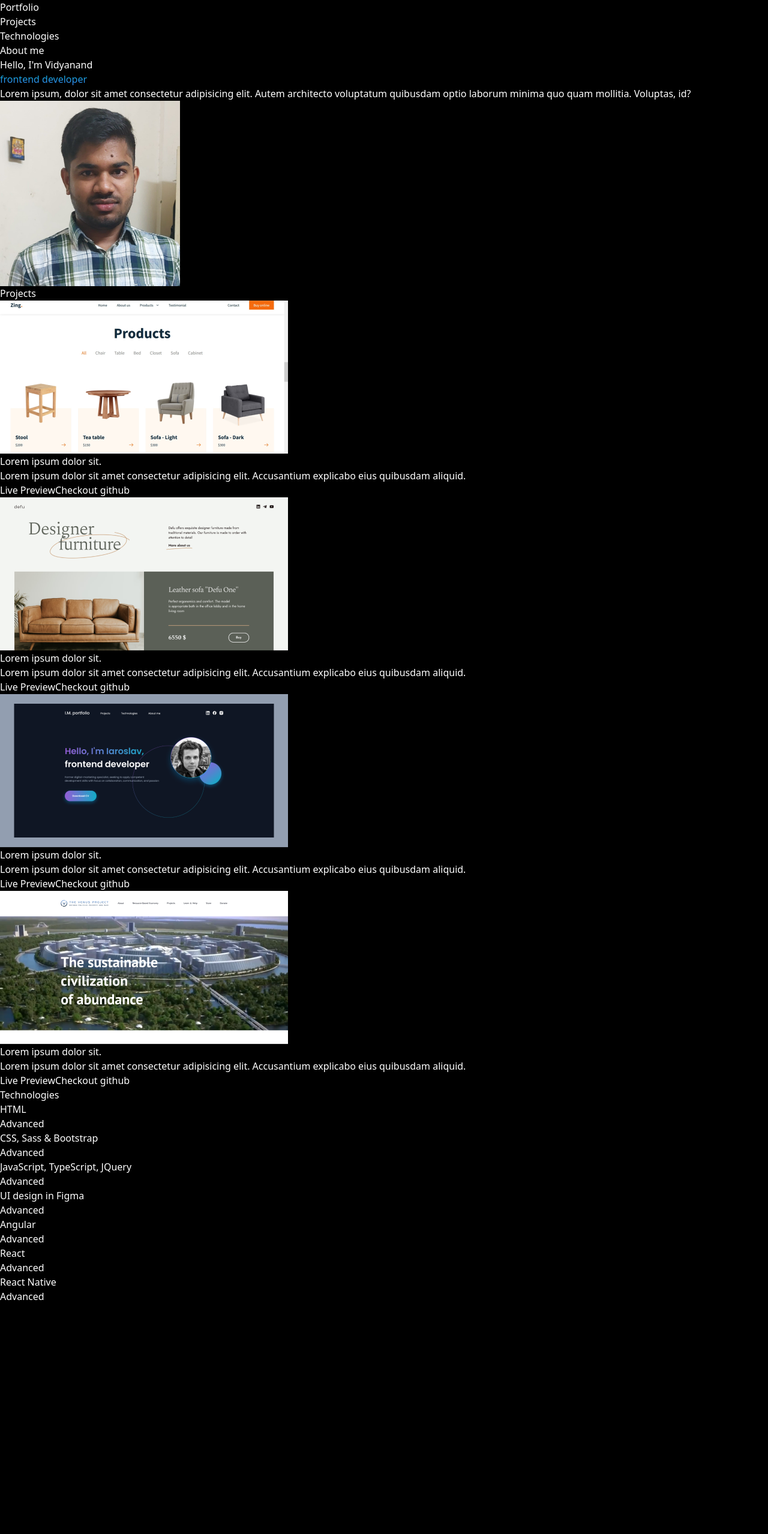
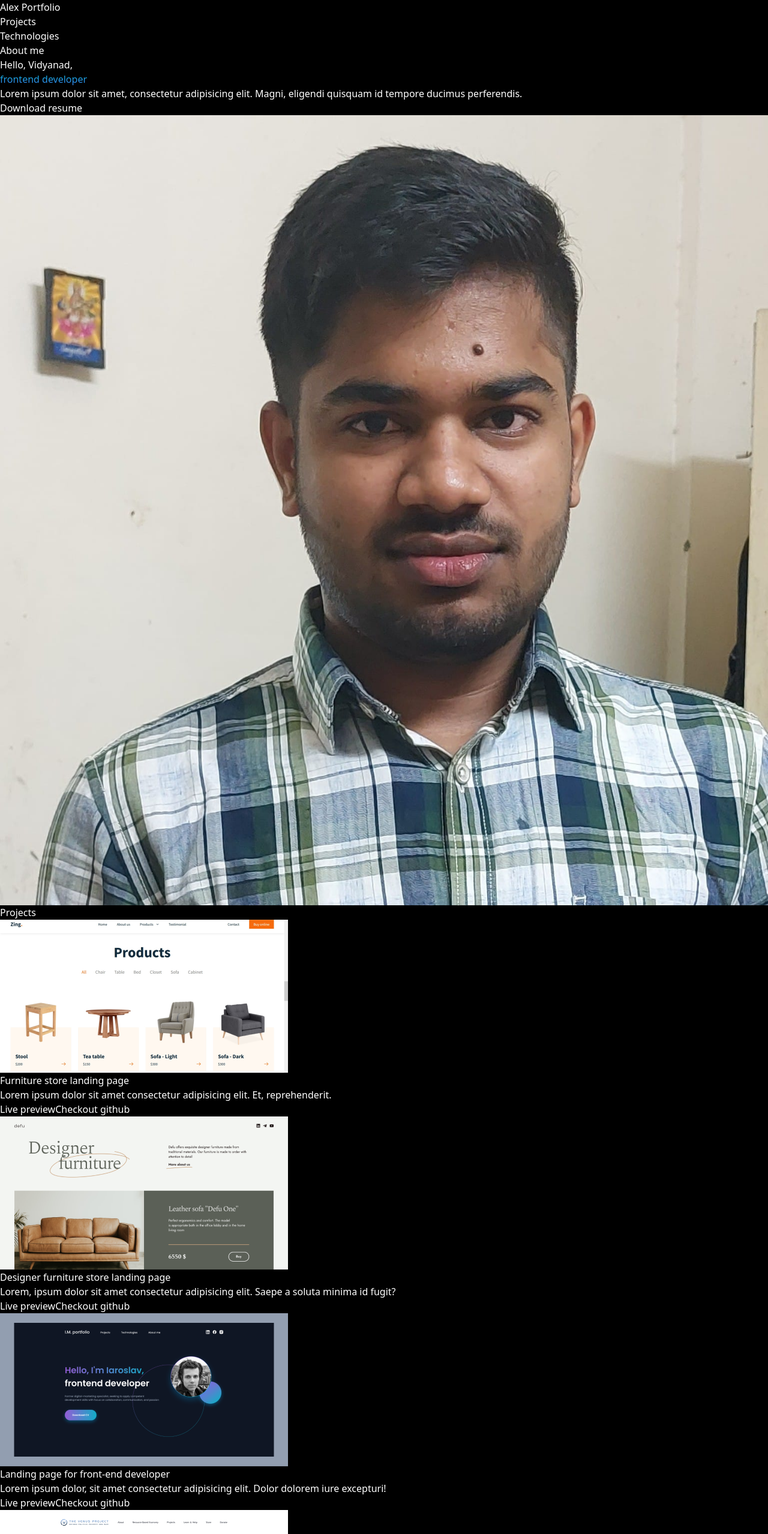
Before and after one commit to vidyanandk/portfolio_web, a React (Vite) app: page / in a window 1280 px wide. Shown: the top 2557 px of the page at 60% size. Before the commit the page ends 2173 px from the top, so only its background shows below. Built offline with nearby package versions, Linux system fonts and the light colour scheme.

Commit message:
Fix bug in login functionality

```diff
--- a/src/App.jsx
+++ b/src/App.jsx
@@ -1,100 +1,166 @@
-
-import './App.css'
-import Porfile from "./assets/Photo.jpg"
-// import ProfileBg from "./assets/small.png"
-import Project1 from "./assets/project1.png"
-import Project2 from "./assets/project2.png"
-import Project3 from "./assets/project3.png"
-import Project4 from "./assets/project4.png"
+import "./App.css";
+import Porfile from "./assets/Photo.jpg";
+import Project1 from "./assets/project1.png";
+import Project2 from "./assets/project2.png";
+import Project3 from "./assets/project3.png";
+import Project4 from "./assets/project4.png";
+import Facebook from "./assets/facebook.svg";
+import LinkedIn from "./assets/linkedin.svg";
+import Instagram from "./assets/instagram.svg";
+import ArrowDown from "./assets/arrow-down.svg";
+import { useEffect, useState } from "react";
 
 function App() {
+  const [scrolling, setScrolling] = useState(false);
+
+  const onPageScroll = () => {
+    if(window.pageYOffset > 200) {
+      setScrolling(true)
+    } else {
+      setScrolling(false);
+    }
+  }
+
+  useEffect(() => {
+    window.addEventListener("scroll", onPageScroll)
+    return() => {
+      window.removeEventListener("scroll", onPageScroll)
+    }
+  }, [])
 
   return (
-    <>
-      <header>
-          <div className='container m-auto px-4 py-6'>
-            <div className='flex justify-between items-center'>
+    <div className="max-w-4xl m-auto relative">
+      <header className={`${scrolling ? 'border-b border-gray-900' : ''}  fixed left-0 right-0 top-0 z-20`} id="home">
+        <div className="container m-auto px-4 py-6 max-w-4xl bg-black">
+          <div className="flex flex-col gap-4 sm:flex-row justify-between items-center">
             <div>
-                    <h1 className='font-extrabold text-xl'>Portfolio</h1>
+              <h1 className="font-bold text-2xl">Alex Portfolio</h1>
             </div>
             <div>
-                <ul className='flex gap-4'>
+              <ul className="flex gap-4">
                 <li>
-                    <a className='text-gray-400 hover:text-white cursor-pointer'>Projects</a>
+                  <a href="#projects" className="text-gray-400 hover:text-white cursor-pointer">
+                    Projects
+                  </a>
                 </li>
                 <li>
-                    <a className='text-gray-400 hover:text-white cursor-pointer'>Technologies</a>
+                  <a href="#technologies" className="text-gray-400 hover:text-white cursor-pointer">
+                    Technologies
+                  </a>
                 </li>
                 <li>
-                    <a className='text-gray-400 hover:text-white cursor-pointer'>About me</a>
+                  <a href="#aboutme" className="text-gray-400 hover:text-white cursor-pointer">
+                    About me
+                  </a>
                 </li>
               </ul>
             </div>
           </div>
         </div>
       </header>
-      <main>
-        {/* Intro/section */}
+      <main className="relative mt-28">
+        {/* Intro/Banner section */}
         <section>
-          <div className='container m-auto px-4 py-10 flex gap-6'>
+          <div className="container m-auto px-4 pt-12 pb-12 sm:pt-20 flex flex-col sm:flex-row gap-6 text-center sm:text-left">
             <div>
-               <h2 className='font-bold text-4xl'>Hello, I'm Vidyanand</h2>
-               <h2 className='font-bold text-4xl mt-1 gradiant-text'>frontend developer</h2>
-               <p className='mt-4 text-gray-400'>Lorem ipsum, dolor sit amet consectetur adipisicing elit. Autem architecto voluptatum quibusdam optio laborum minima quo quam mollitia. Voluptas, id?</p>
+              <h2 className="font-bold text-4xl">Hello, Vidyanad,</h2>
+              <div>
+                <h2 className="font-bold text-4xl mt-1 gradiant-text">frontend developer</h2>
               </div>
               <div>
-                  <img src={Porfile} width={300} height ={200} className='relative z-10' />
-                  {/* <img src={ProfileBg} className='absolute top-0 left-12 z-0'/> */}
+                <p className="mt-4 text-gray-400">
+                 Lorem ipsum dolor sit amet, consectetur adipisicing elit. Magni, eligendi quisquam id tempore ducimus perferendis.
+                </p>
+                <button className="px-8 shadow-gray-500 shadow-md py-5 mt-5 bg-gradient-to-t from-blue-500 rounded-full to-cyan-500 hover:from-blue-700 hover:to-cyan-700">
+                  Download resume
+                </button>
+              </div>
+            </div>
+            <div className="relative">
+              <div className="after:bg-[url('./large-long.png')] after:bg-contain after:block after:bg-no-repeat after:w-[420px] after:h-[320px] after:absolute after:top-0 after:-left-20 sm:after:-left-40 before:bg-[url('./small.png')] before:bg-contain before:block before:bg-no-repeat before:w-[220px] before:h-[220px] before:absolute before:bottom-0 before:-right-10">
+                <img src={Porfile} className="relative z-10 w-[280px] m-auto sm:w-[600px]" />
+              </div>
             </div>
           </div>
         </section>
-        {/* Project section .. */}
-        <section>
-          <div className='container m-auto px-4'>
-            <h2 className='text-2xl font-semibold'>Projects</h2>
-              <div className='flex gap-10 mt-11'>
-                  <div className='border border-gray-500 rounded-md p-5'>
-                    <img src={Project1} />
-                    <h3 className='text-2xl font-semibold mt-8'>Lorem ipsum dolor sit.</h3>
-                    <p className='text-gray-400 text-sm mt-2'>Lorem ipsum dolor sit amet consectetur adipisicing elit. Accusantium explicabo eius quibusdam aliquid.</p>
-                    <div className='flex justify-evenly mt-12'>
-                       <button className='px-6 py-3 bg-gradient-to-t from-blue-500 rounded-full to-cyan-500 hover:from-blue-700 hover:to-cyan-700'>Live Preview</button>
-                       <button className='px-6 py-3 border rounded-full hover:border-blue-500 hover:text-blue-500 '>Checkout github</button>
+        {/* Projects section */}
+        <section id="projects">
+          <div className="container m-auto px-4 sm:py-12">
+            <h2 className="text-2xl font-semibold">Projects</h2>
+            <div className="flex flex-col sm:flex-row gap-10 mt-11">
+              <div className="border border-gray-500 rounded-md p-5 flex-1">
+                <img src={Project1} className="w-full h-auto" />
+                <h3 className="text-2xl font-semibold mt-8">
+                  Furniture store landing page
+                </h3>
+                <p className="text-gray-400 text-sm mt-2">
+                  Lorem ipsum dolor sit amet consectetur adipisicing elit. Et, reprehenderit.
+                </p>
+                <div className="flex mt-12 gap-2">
+                  <button className="flex-1 text-sm py-3 bg-gradient-to-t from-blue-500 rounded-full to-cyan-500 hover:from-blue-700 hover:to-cyan-700">
+                    Live preview
+                  </button>
+                  <button className="flex-1 text-sm py-3 border rounded-full hover:border-blue-500 hover:text-blue-500">
+                    Checkout github
+                  </button>
                 </div>
               </div>
-                  <div className='border border-gray-500 rounded-md p-5'>
-                    <img src={Project2} />
-                    <h3 className='text-2xl font-semibold mt-8'>Lorem ipsum dolor sit.</h3>
-                    <p className='text-gray-400 text-sm mt-2'>Lorem ipsum dolor sit amet consectetur adipisicing elit. Accusantium explicabo eius quibusdam aliquid.</p>
-                    <div className='flex justify-evenly mt-12'>
-                       <button className='px-6 py-3 bg-gradient-to-t from-blue-500 rounded-full to-cyan-500 hover:from-blue-700 hover:to-cyan-700'>Live Preview</button>
-                       <button className='px-6 py-3 border rounded-full hover:border-blue-500 hover:text-blue-500 '>Checkout github</button>
+              <div className="border border-gray-500 rounded-md p-5 flex-1">
+                <img src={Project2} className="w-full h-auto" />
+                <h3 className="text-2xl font-semibold mt-8">
+                  Designer furniture store landing page
+                </h3>
+                <p className="text-gray-400 text-sm mt-2">
+                  Lorem, ipsum dolor sit amet consectetur adipisicing elit. Saepe a soluta minima id fugit?
+                </p>
+                <div className="flex gap-2 mt-12">
+                  <button className="flex-1 text-sm py-3 bg-gradient-to-t from-blue-500 rounded-full to-cyan-500 hover:from-blue-700 hover:to-cyan-700">
+                    Live preview
+                  </button>
+                  <button className="flex-1 text-sm py-3 border rounded-full hover:border-blue-500 hover:text-blue-500">
+                    Checkout github
+                  </button>
                 </div>
               </div>
             </div>
-
-            <div className='flex gap-10 mt-11'>
-                  <div className='border border-gray-500 rounded-md p-5'>
-                    <img src={Project3} />
-                    <h3 className='text-2xl font-semibold mt-8'>Lorem ipsum dolor sit.</h3>
-                    <p className='text-gray-400 text-sm mt-2'>Lorem ipsum dolor sit amet consectetur adipisicing elit. Accusantium explicabo eius quibusdam aliquid.</p>
-                    <div className='flex justify-evenly mt-12'>
-                       <button className='px-6 py-3 bg-gradient-to-t from-blue-500 rounded-full to-cyan-500 hover:from-blue-700 hover:to-cyan-700'>Live Preview</button>
-                       <button className='px-6 py-3 border rounded-full hover:border-blue-500 hover:text-blue-500 '>Checkout github</button>
+            <div className="flex flex-col sm:flex-row  gap-10 mt-11">
+              <div className="border border-gray-500 rounded-md p-5 flex-1">
+                <img src={Project3} className="w-full h-auto" />
+                <h3 className="text-2xl font-semibold mt-8">
+                  Landing page for front-end developer
+                </h3>
+                <p className="text-gray-400 text-sm mt-2">
+                  Lorem ipsum dolor, sit amet consectetur adipisicing elit. Dolor dolorem iure excepturi!
+                </p>
+                <div className="flex gap-4 mt-12">
+                  <button className="flex-1 text-sm py-3 bg-gradient-to-t from-blue-500 rounded-full to-cyan-500 hover:from-blue-700 hover:to-cyan-700">
+                    Live preview
+                  </button>
+                  <button className="flex-1 text-sm py-3 border rounded-full hover:border-blue-500 hover:text-blue-500">
+                    Checkout github
+                  </button>
                 </div>
               </div>
-                  <div className='border border-gray-500 rounded-md p-5'>
-                    <img src={Project4} />
-                    <h3 className='text-2xl font-semibold mt-8'>Lorem ipsum dolor sit.</h3>
-                    <p className='text-gray-400 text-sm mt-2'>Lorem ipsum dolor sit amet consectetur adipisicing elit. Accusantium explicabo eius quibusdam aliquid.</p>
-                    <div className='flex justify-evenly mt-12'>
-                       <button className='px-6 py-3 bg-gradient-to-t from-blue-500 rounded-full to-cyan-500 hover:from-blue-700 hover:to-cyan-700'>Live Preview</button>
-                       <button className='px-6 py-3 border rounded-full hover:border-blue-500 hover:text-blue-500 '>Checkout github</button>
+              <div className="border border-gray-500 rounded-md p-5 flex-1">
+                <img src={Project4} className="w-full h-auto" />
+                <h3 className="text-2xl font-semibold mt-8">
+                  Website redesign for The Venus project
+                </h3>
+                <p className="text-gray-400 text-sm mt-2">
+                  Lorem ipsum dolor sit amet consectetur adipisicing elit. Et aspernatur fugiat tempore alias dignissimos.
+                </p>
+                <div className="flex gap-2 mt-12">
+                  <button className="flex-1 text-sm py-3 bg-gradient-to-t from-blue-500 rounded-full to-cyan-500 hover:from-blue-700 hover:to-cyan-700">
+                    Live preview
+                  </button>
+                  <button className="flex-1 text-sm py-3 border rounded-full hover:border-blue-500 hover:text-blue-500">
+                    Checkout github
+                  </button>
                 </div>
               </div>
             </div>
           </div>
-
+        </section>
         {/* Technoglies section */}
         <section className="py-10" id="technologies">
           <div className="container m-auto px-4">
@@ -154,11 +220,131 @@ function App() {
             </div>
           </div>
         </section>
+        {/* Additional skills section */}
+        <section>
+          <div className="container m-auto px-4 py-14">
+            <h2 className="text-2xl font-semibold">
+              Additional technologies and skills
+            </h2>
+            <div className="flex flex-col sm:flex-row gap-4 sm:gap-28 mt-12 w-[80%]">
+              <div>
+                <p className="font-bold before:w-4 before:h-4 before:bg-gradient-to-t before:from-blue-500 before:to-cyan-500 before:block before:rounded-full before:mt-1 before:-left-6 before:absolute relative left-5">
+                  Git
+                </p>
+              </div>
+              <div>
+                <p className="font-bold before:w-4 before:h-4 before:bg-gradient-to-t before:from-blue-500 before:to-cyan-500 before:block before:rounded-full before:mt-1 before:-left-6 before:absolute relative left-5">
+                  Wordpress
+                </p>
+              </div>
+              <div>
+                <p className="font-bold before:w-4 before:h-4 before:bg-gradient-to-t before:from-blue-500 before:to-cyan-500 before:block before:rounded-full before:mt-1 before:-left-6 before:absolute relative left-5">
+                  Teamwork
+                </p>
+              </div>
+              <div>
+                <p className="font-bold before:w-4 before:h-4 before:bg-gradient-to-t before:from-blue-500 before:to-cyan-500 before:block before:rounded-full before:mt-1 before:-left-6 before:absolute relative left-5">
+                  Quick learning
+                </p>
+              </div>
+            </div>
+            <div className="flex flex-col sm:flex-row gap-4 sm:gap-36 mt-4 sm:mt-6 w-[80%]">
+              <div>
+                <p className="font-bold before:w-4 before:h-4 before:bg-gradient-to-t before:from-blue-500 before:to-cyan-500 before:block before:rounded-full before:mt-1 before:-left-6 before:absolute relative left-5">
+                  Engagement
+                </p>
+              </div>
+              <div>
+                <p className="font-bold before:w-4 before:h-4 before:bg-gradient-to-t before:from-blue-500 before:to-cyan-500 before:block before:rounded-full before:mt-1 before:-left-6 before:absolute relative left-5">
+                  B2 english
+                </p>
+              </div>
+              <div>
+                <p className="font-bold before:w-4 before:h-4 before:bg-gradient-to-t before:from-blue-500 before:to-cyan-500 before:block before:rounded-full before:mt-1 before:-left-6 before:absolute relative left-5">
+                  RWD
+                </p>
+              </div>
+            </div>
+          </div>
+        </section>
 
+
+        <section className="py-8" id="aboutme">
+          <div className="container m-auto px-4">
+            <h2 className="text-2xl font-semibold">About me</h2>
+            <div className="mt-12 relative before:absolute before:top-0 before:left-16 before:rounded-full before:bottom-10 sm:before:bottom-2 before:w-1 before:bg-white">
+              <div className="pl-24 relative before:w-4 before:h-4 before:bg-gradient-to-t before:from-blue-500 before:to-cyan-500 before:absolute before:rounded-full before:left-[58px]">
+                <h3 className="absolute left-0 text-lg font-semibold">2015</h3>
+                <p>
+                  Graduated KTC (Krasnodar Technical College) and for about two
+                  years worked with high voltage (35, 110kV) substations as the
+                  specialty electrician of emergency mobile crew. Later
+                  qualified as a Crossfit trainer.
+                </p>
+              </div>
+              <div className="pl-24 mt-24 relative before:w-4 before:h-4 before:bg-gradient-to-t before:from-blue-500 before:to-cyan-500 before:absolute before:rounded-full before:left-[58px]">
+                <h3 className="absolute left-0 text-lg font-semibold">2015</h3>
+                <p>
+                  Underwent a digital marketing course and started to work as a
+                  PPC and project manager in a local web studio. After 3 months
+                  started my own freelance practice.
+                </p>
+              </div>
+              <div className="pl-24 mt-24 relative before:w-4 before:h-4 before:bg-gradient-to-t before:from-blue-500 before:to-cyan-500 before:absolute before:rounded-full before:left-[58px]">
+                <h3 className="absolute left-0 text-lg font-semibold">2015</h3>
+                <p>
+                  Became more interested in IT and decided to try programming.
+                  Underwent Java course and made a project.
+                </p>
+              </div>
+              <div className="pl-24 mt-24 relative before:w-4 before:h-4 before:bg-gradient-to-t before:from-blue-500 before:to-cyan-500 before:absolute before:rounded-full before:left-[58px]">
+                <h3 className="absolute left-0 text-lg font-semibold">2015</h3>
+                <p>
+                  Worked out in which field I want to build a developer's career
+                  and started to learn Frontend Development.
+                </p>
+              </div>
+            </div>
+          </div>
         </section>
       </main>
-    </>
+      <footer>
+        <div className="container m-auto flex justify-between px-4 py-6">
+          <div>
+            <p className="text-gray-300 text-sm">Copyright @ 2023</p>
+          </div>
+          <div>
+            <ul className="flex gap-4">
+              <li>
+                <a>
+                  <img src={Facebook} className="w-5" />
+                </a>
+              </li>
+              <li>
+                <a>
+                  <img src={LinkedIn} className="w-5" />
+                </a>
+              </li>
+              <li>
+                <a>
+                  <img src={Instagram} className="w-5" />
+                </a>
+              </li>
+            </ul>
+          </div>
+        </div>
+      </footer>
+      {
+        scrolling && (
+          <button className="fixed block right-8 bottom-0 w-24" onClick={() => {
+            window.scrollTo(0,0);
+          }}>
+            <img src={ArrowDown} />
+          </button>
         )
       }
+    </div>
+  );
+}
 
-export default App
+export default App;
```
Lines whose indentation alone changed are shown as unchanged.
